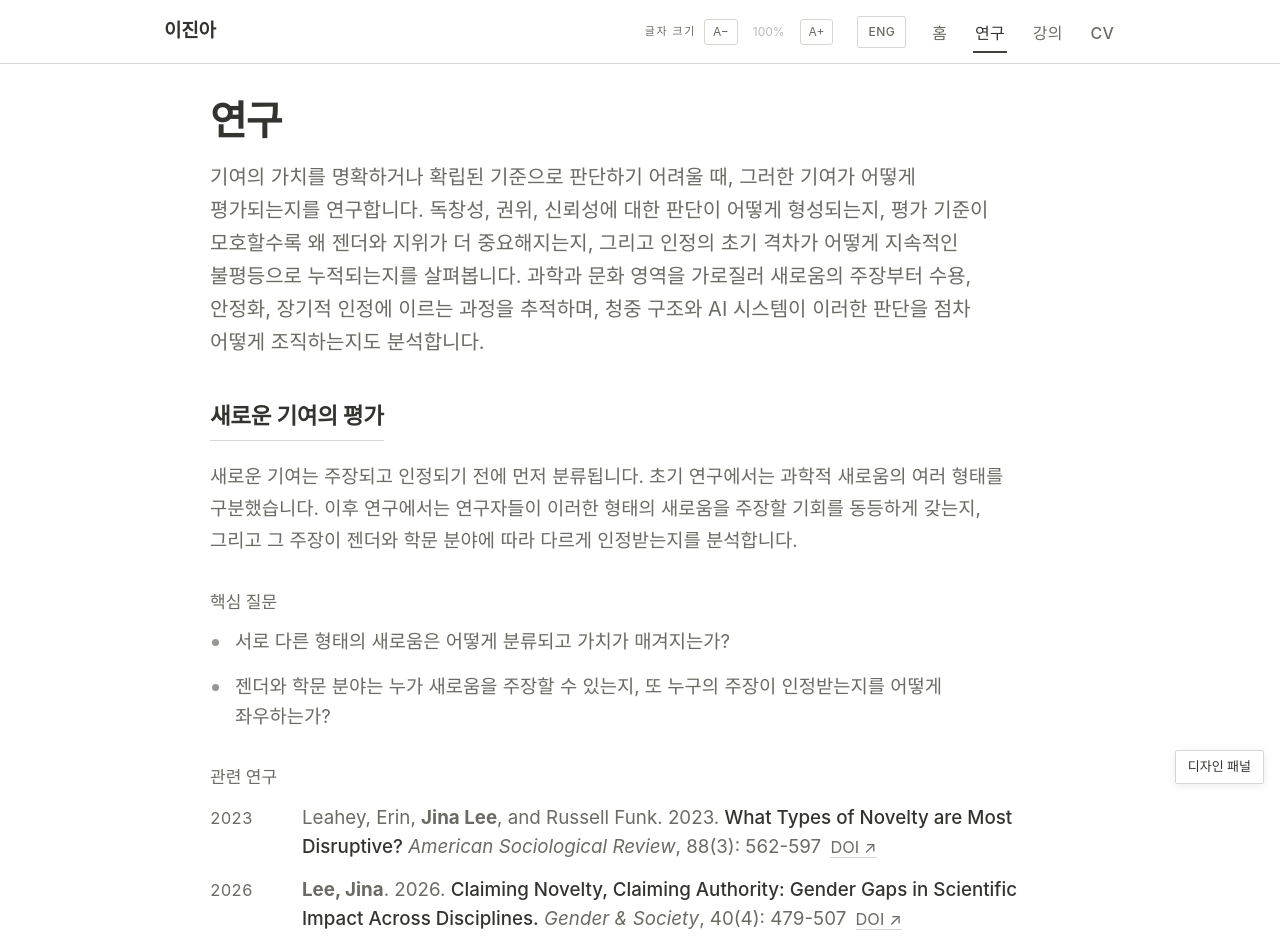
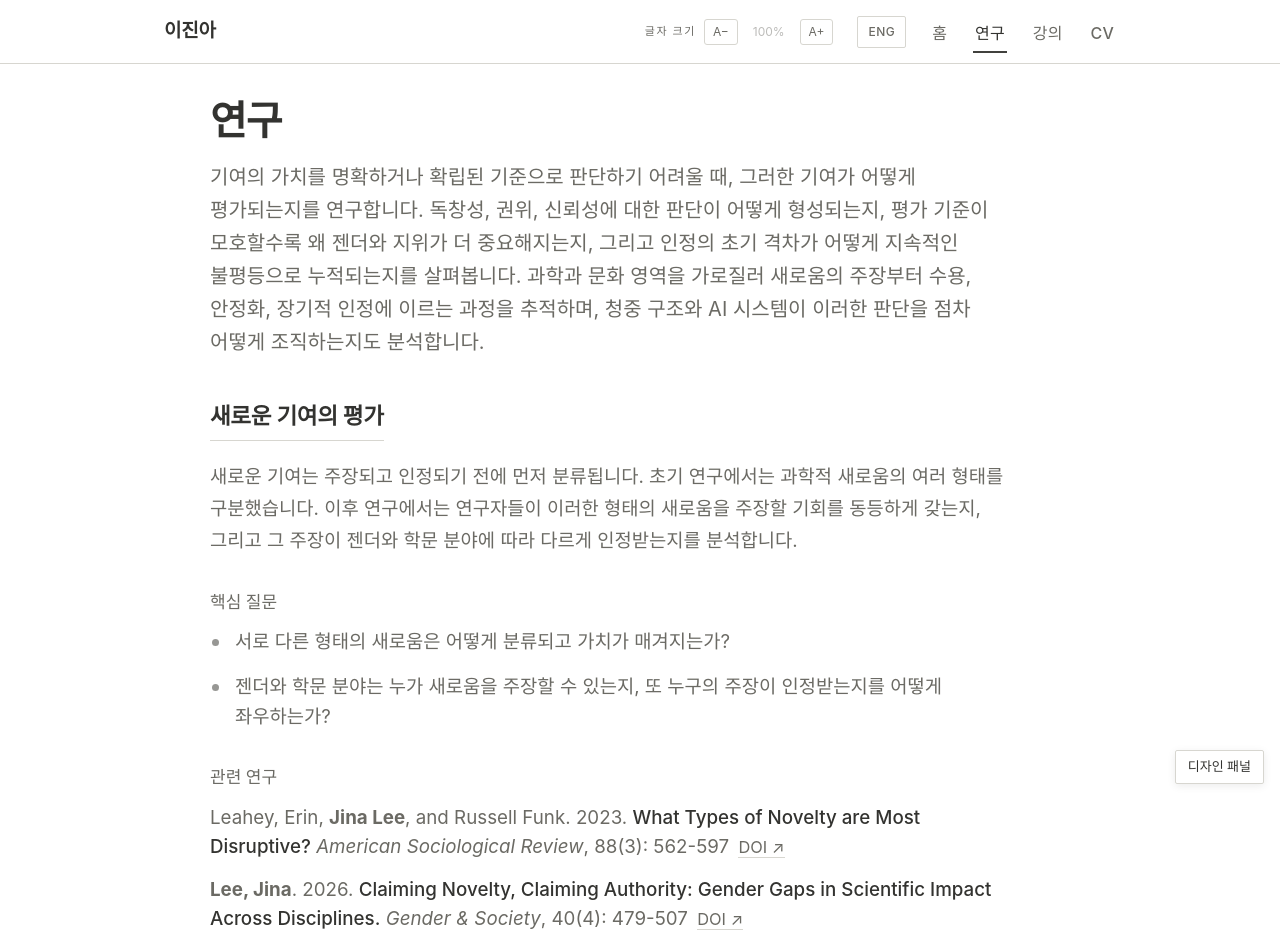
Before and after one commit to JinaLee-soc/jinalee-soc, a Next.js app: page /ko/research in a window 1280 px wide. Shown: the top 951 px of the page. Built offline with nearby package versions, Linux system fonts and the light colour scheme; a web font is replaced by a local one.

Commit message:
Remove duplicate leading year column from publication rows

```diff
--- a/src/components/PublicationItem.tsx
+++ b/src/components/PublicationItem.tsx
@@ -50,15 +50,9 @@ export default function PublicationItem({
     showsStatusBadge &&
     pub.year?.trim().toLowerCase() === statusLabelsEnglish[pub.status].toLowerCase()
   const showYear = pub.year && !yearRedundantWithStatus
-  const rowYearLabel = pub.year?.match(/\d{4}/)?.[0] || ''
 
   return (
-    <li className={`pub-item${rowYearLabel ? '' : ' pub-item--no-year'}`}>
-      {rowYearLabel && (
-        <span className="pub-item__year" aria-hidden="true">
-          {rowYearLabel}
-        </span>
-      )}
+    <li className="pub-item">
       <div className="pub-item__body">
         <p className="pub-item__citation">
           <span>{boldMyName(pub.authors)} </span>
--- a/src/styles/globals.css
+++ b/src/styles/globals.css
@@ -485,22 +485,8 @@ button.footer__link {
 }
 
 .pub-item {
-  display: grid;
-  grid-template-columns: 76px 1fr;
-  gap: 16px;
-  align-items: baseline;
+  display: block;
   padding: 0;
-}
-
-.pub-item--no-year {
-  grid-template-columns: 1fr;
-}
-
-.pub-item__year {
-  font-size: 0.82rem;
-  color: var(--color-text-muted);
-  font-variant-numeric: tabular-nums;
-  white-space: nowrap;
 }
 
 .pub-item__body {
@@ -1337,11 +1323,6 @@ button.footer__link {
     padding: var(--space-10) 0 var(--space-16);
   }
 
-  .pub-item {
-    grid-template-columns: 1fr;
-    gap: 2px;
-  }
-
   .philosophy-block {
     padding: 2px 0 2px 14px;
   }
```
